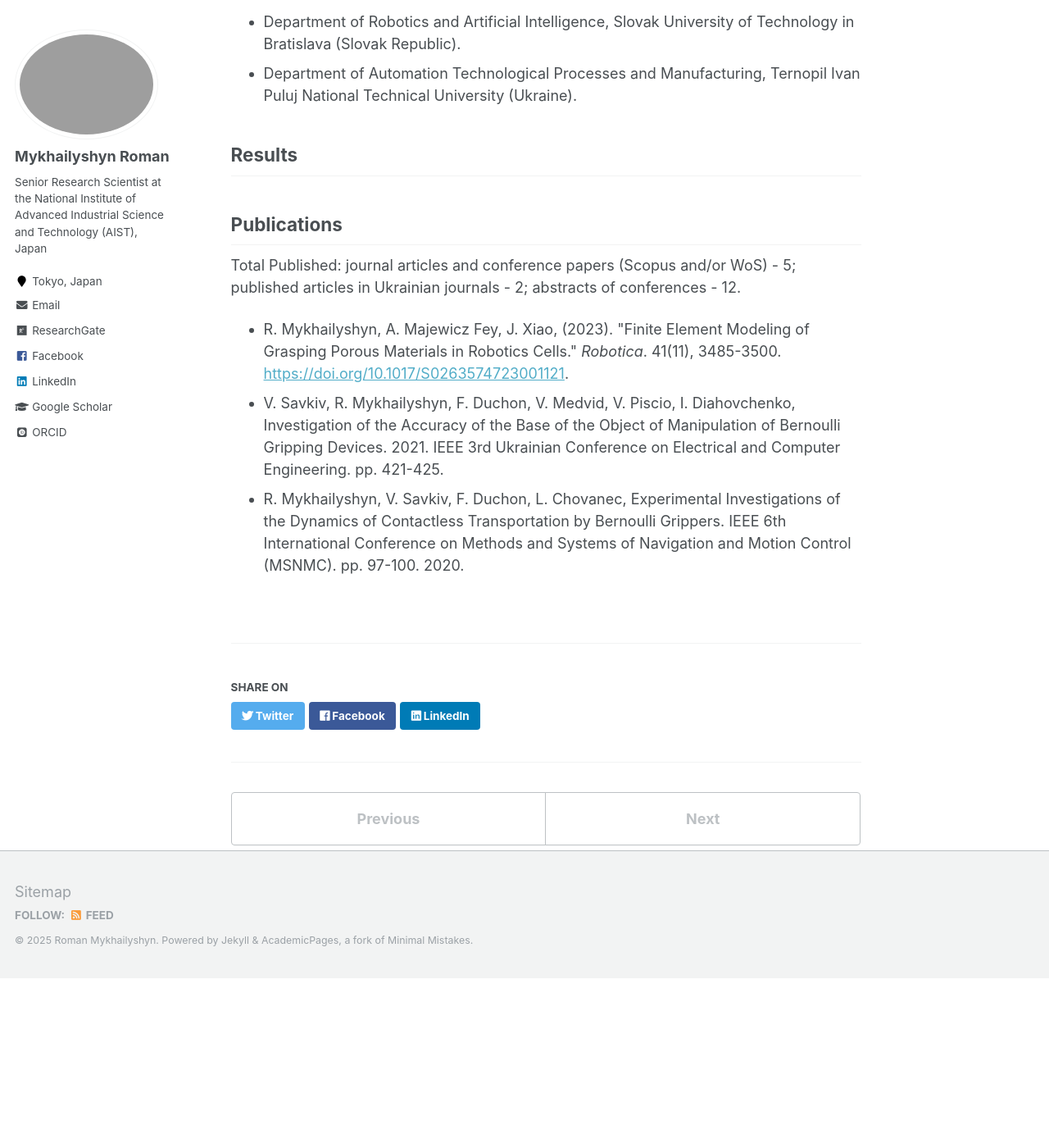
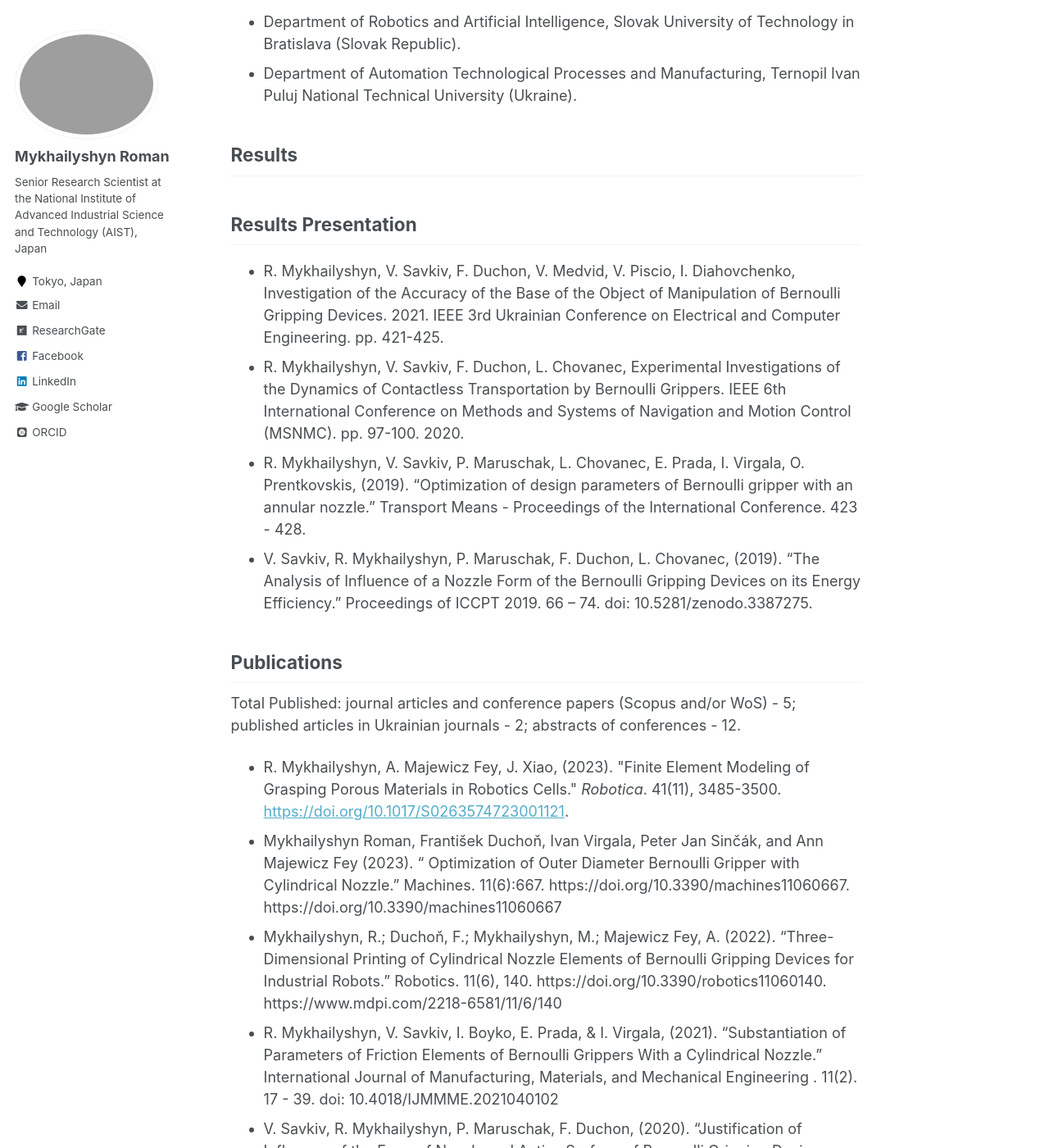
Before and after one commit to RomanMykhailyshyn/RomanMykhailyshyn.github.io, a Jekyll site: the page built from _portfolio/portfolio-6.md, in a window 1280 px wide and 1400 px high, scrolled down 481 px. Shown: the whole window at 82% size. Built offline with Jekyll 4.4.1, drawn with Linux system fonts in a browser that asks for light colours; some web fonts are replaced; before the commit the page ends 1674 px from its top, so only the background shows below that; some of the changed text lies outside the part shown.

Commit message:
Update portfolio-6.md

```diff
--- a/_portfolio/portfolio-6.md
+++ b/_portfolio/portfolio-6.md
@@ -12,10 +12,19 @@ This project was supported by the grant of the State Fund For Fundamental Resear
 
 ## Results
 
+## Results Presentation
+
+* R. Mykhailyshyn, V. Savkiv, F. Duchon, V. Medvid, V. Piscio, I. Diahovchenko, Investigation of the Accuracy of the Base of the Object of Manipulation of Bernoulli Gripping Devices. 2021. IEEE 3rd Ukrainian Conference on Electrical and Computer Engineering. pp. 421-425.
+* R. Mykhailyshyn, V. Savkiv, F. Duchon, L. Chovanec, Experimental Investigations of the Dynamics of Contactless Transportation by Bernoulli Grippers. IEEE 6th International Conference on Methods and Systems of Navigation and Motion Control (MSNMC). pp. 97-100. 2020.
+* R. Mykhailyshyn, V. Savkiv, P. Maruschak, L. Chovanec, E. Prada, I. Virgala, O. Prentkovskis, (2019). “Optimization of design parameters of Bernoulli gripper with an annular nozzle.” Transport Means - Proceedings of the International Conference. 423 - 428.
+* V. Savkiv, R. Mykhailyshyn, P. Maruschak, F. Duchon, L. Chovanec, (2019). “The Analysis of Influence of a Nozzle Form of the Bernoulli Gripping Devices on its Energy Efficiency.” Proceedings of ICCPT 2019. 66 – 74. doi: 10.5281/zenodo.3387275.
 
 ## Publications
 Total Published: journal articles and conference papers (Scopus and/or WoS) - 5; published articles in Ukrainian journals - 2; abstracts of conferences - 12.
 
 * R. Mykhailyshyn, A. Majewicz Fey, J. Xiao, (2023). &quot;Finite Element Modeling of Grasping Porous Materials in Robotics Cells.&quot; <i>Robotica</i>. 41(11), 3485-3500. [https://doi.org/10.1017/S0263574723001121](https://www.cambridge.org/core/journals/robotica/article/finite-element-modeling-of-grasping-porous-materials-in-robotics-cells/2F3370037A36269D8690047F8A488880).
-* V. Savkiv, R. Mykhailyshyn, F. Duchon, V. Medvid, V. Piscio, I. Diahovchenko, Investigation of the Accuracy of the Base of the Object of Manipulation of Bernoulli Gripping Devices. 2021. IEEE 3rd Ukrainian Conference on Electrical and Computer Engineering. pp. 421-425.
-* R. Mykhailyshyn, V. Savkiv, F. Duchon, L. Chovanec, Experimental Investigations of the Dynamics of Contactless Transportation by Bernoulli Grippers. IEEE 6th International Conference on Methods and Systems of Navigation and Motion Control (MSNMC). pp. 97-100. 2020.
+* Mykhailyshyn Roman, František Duchoň, Ivan Virgala, Peter Jan Sinčák, and Ann Majewicz Fey (2023). " Optimization of Outer Diameter Bernoulli Gripper with Cylindrical Nozzle." Machines. 11(6):667. https://doi.org/10.3390/machines11060667. https://doi.org/10.3390/machines11060667
+* Mykhailyshyn, R.; Duchoň, F.; Mykhailyshyn, M.; Majewicz Fey, A. (2022). "Three-Dimensional Printing of Cylindrical Nozzle Elements of Bernoulli Gripping Devices for Industrial Robots." Robotics. 11(6), 140. https://doi.org/10.3390/robotics11060140. https://www.mdpi.com/2218-6581/11/6/140
+* R. Mykhailyshyn, V. Savkiv, I. Boyko, E. Prada, & I. Virgala, (2021). "Substantiation of Parameters of Friction Elements of Bernoulli Grippers With a Cylindrical Nozzle." International Journal of Manufacturing, Materials, and Mechanical Engineering . 11(2). 17 - 39. doi: 10.4018/IJMMME.2021040102
+* V. Savkiv, R. Mykhailyshyn, P. Maruschak, F. Duchon, (2020). "Justification of Influence of the Form of Nozzle and Active Surface of Bernoulli Gripping Devices on Its Operational Characteristics." Lecture Notes in Intelligent Transportation and Infrastructure. 263–272. doi: 10.1007/978-3-030-38666-5_28.
+* V. Savkiv, R. Mykhailyshyn, F. Duchon, (2019). "Gasdynamic Analysis of the Bernoulli Grippers Interaction with the Surface of Flat Objects with Displacement of the Center of Mass." Vacuum. 159. 524 – 533.
```
